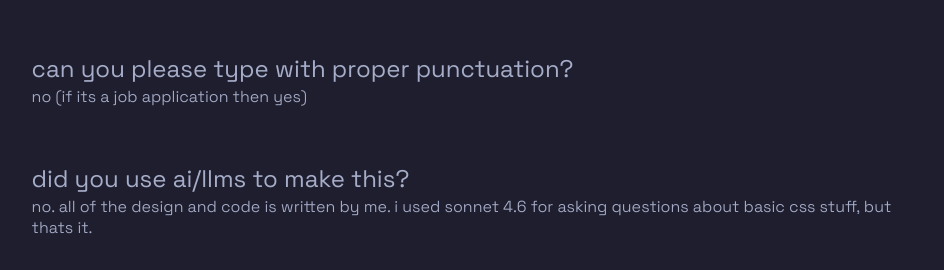
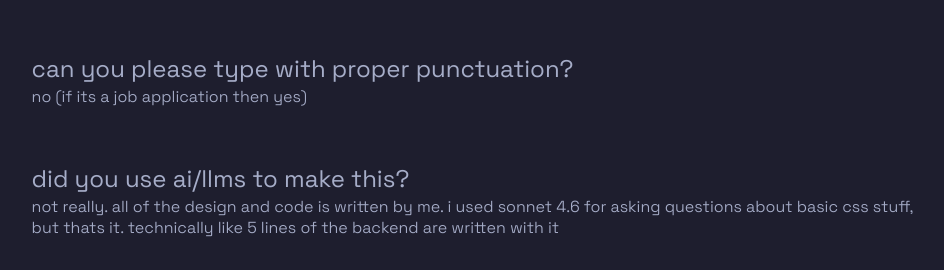
Before and after one commit to MrSeven3/personal-website, a Flask app: page / in a window 1280 px wide. Shown: the part 1447-1717 px from the top of the page, without its empty margins (162-1106 px from the left). Run offline with Flask 3, Linux system fonts and the light colour scheme; data that the repository does not hold is empty.

Commit message:
more clear in the ai use

```diff
--- a/templates/index.html
+++ b/templates/index.html
@@ -97,8 +97,8 @@
             </div>
             <div class="faq-panel space-grotesk-normal">
                 <h3 class="space-grotesk-header subsection-header">did you use ai/llms to make this?</h3>
-                <p class="subsection-text">no. all of the design and code is written by me. i used sonnet 4.6 for asking
-                    questions about basic css stuff, but thats it. </p>
+                <p class="subsection-text">not really. all of the design and code is written by me. i used sonnet 4.6 for asking
+                    questions about basic css stuff, but thats it. technically like 5 lines of the backend are written with it</p>
             </div>
         </div>
     </body>
```
